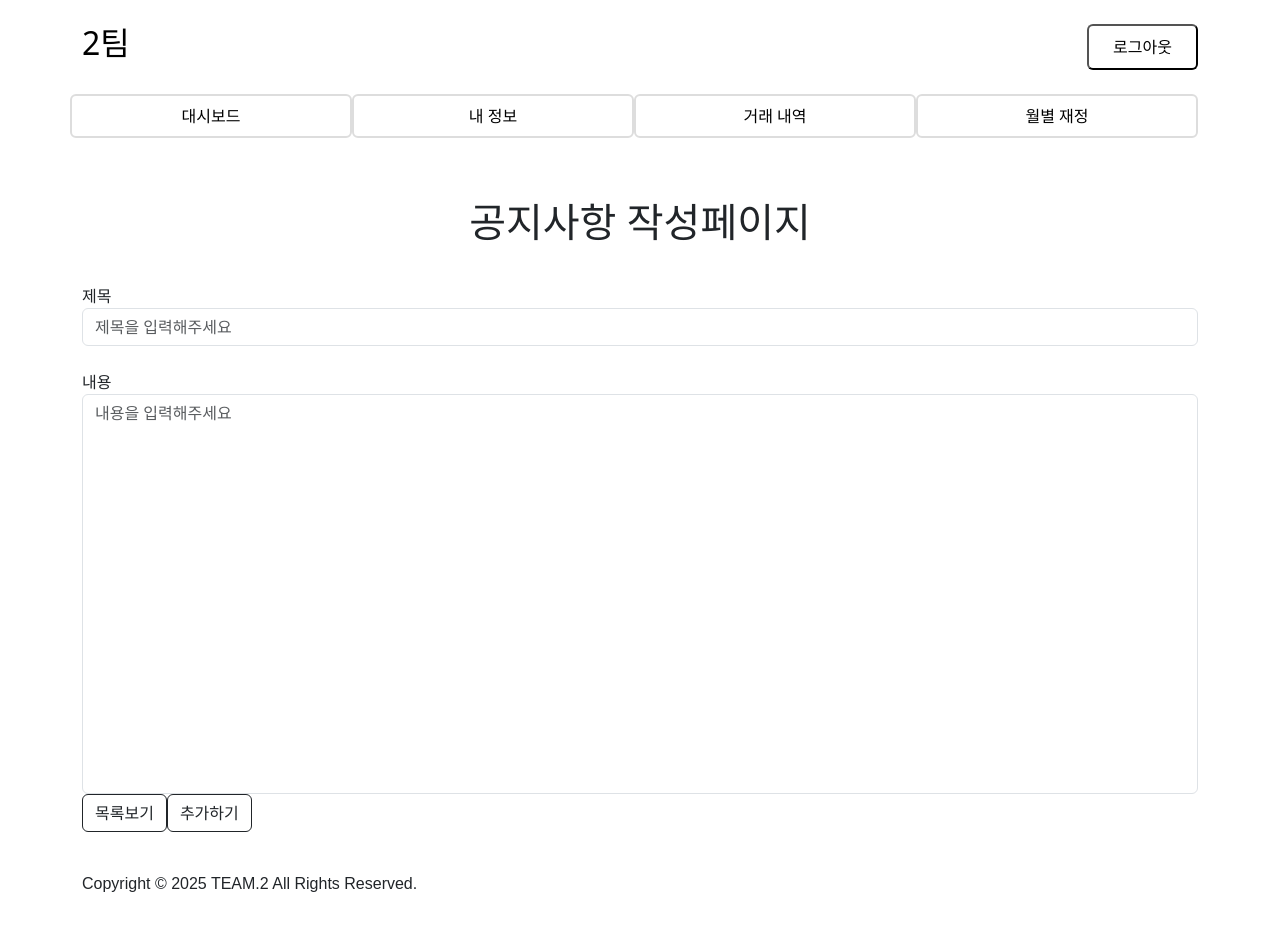
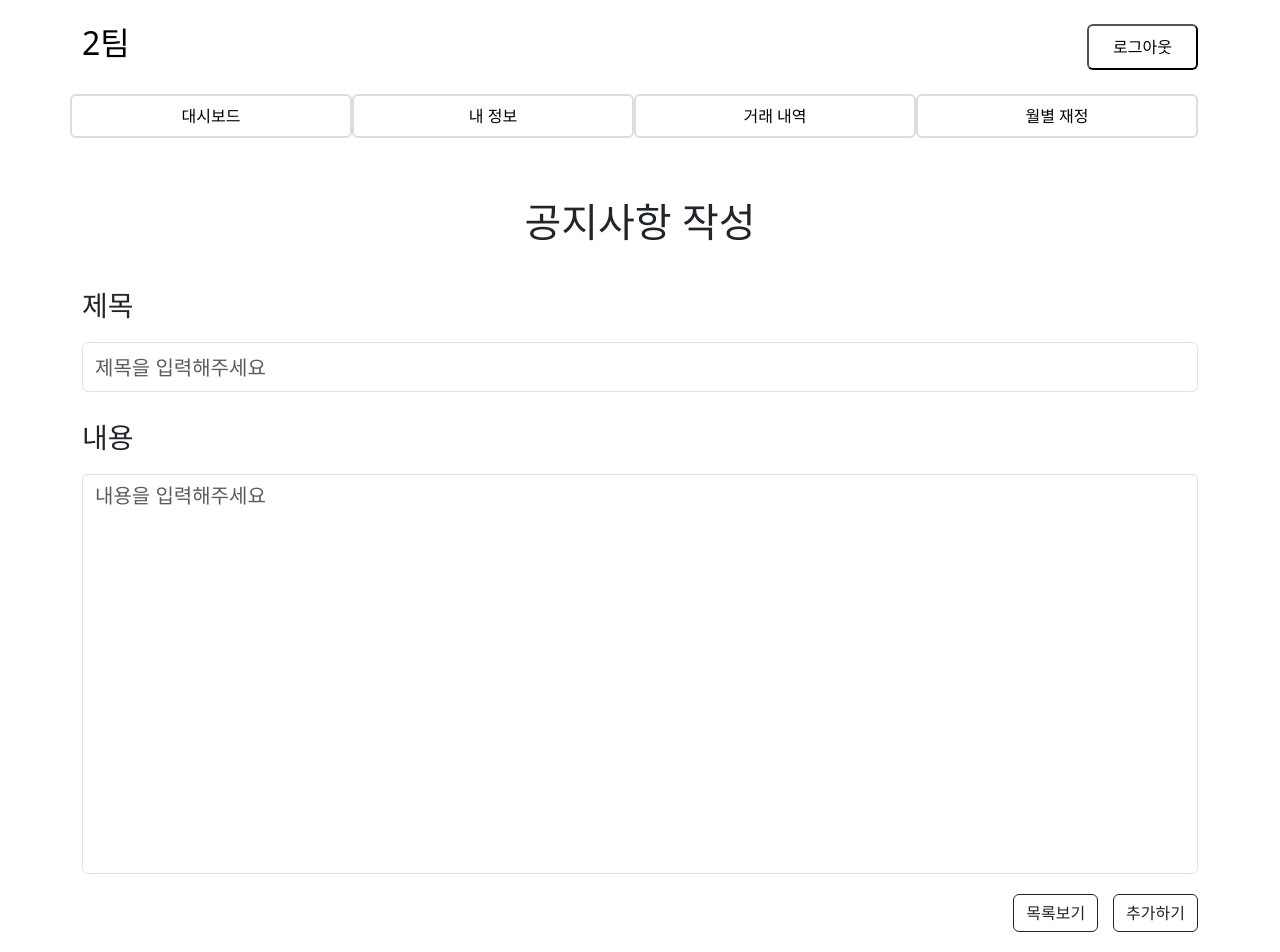
Before and after one commit to ckdwlsrh/household-budget-web, a Vue app: page /addNotice in a window 1280 px wide. Shown: the top 952 px of the page. Built offline with nearby package versions, Linux system fonts and the light colour scheme; sample sign-in values are in the browser's storage.

Commit message:
refactor: 스타일 수정

```diff
--- a/src/pages/notices/AddNoticesPage.vue
+++ b/src/pages/notices/AddNoticesPage.vue
@@ -1,30 +1,32 @@
 <template>
   <div class="container">
     <div style="padding: 30px; margin-top: 30px">
-      <h1 style="text-align: center">공지사항 작성페이지</h1>
+      <h1 style="text-align: center">공지사항 작성</h1>
     </div>
     <div class="form-group">
-      <label>제목</label>
+      <label><p class="fs-3">제목</p></label>
       <input
         type="text"
         class="form-control"
         placeholder="제목을 입력해주세요"
         required
         v-model="title"
+        style="height: 50px; font-size: 20px"
       />
     </div>
     <br />
     <div class="form-group">
-      <label>내용</label>
+      <label><p class="fs-3">내용</p></label>
       <textarea
         type="text"
         class="form-control"
         placeholder="내용을 입력해주세요"
         required
         v-model="desc"
+        style="font-size: 20px"
       />
     </div>
-    <div>
+    <div class="button-group">
       <button class="btn btn-outline-dark" @click="goToNoticesList">목록보기</button>
       <button class="btn btn-outline-dark" @click="addNotice">추가하기</button>
     </div>
@@ -65,4 +67,11 @@ textarea {
   resize: none;
   height: 400px;
 }
+
+.button-group {
+  display: flex;
+  justify-content: flex-end;
+  gap: 15px;
+  margin-top: 20px;
+}
 </style>
```
